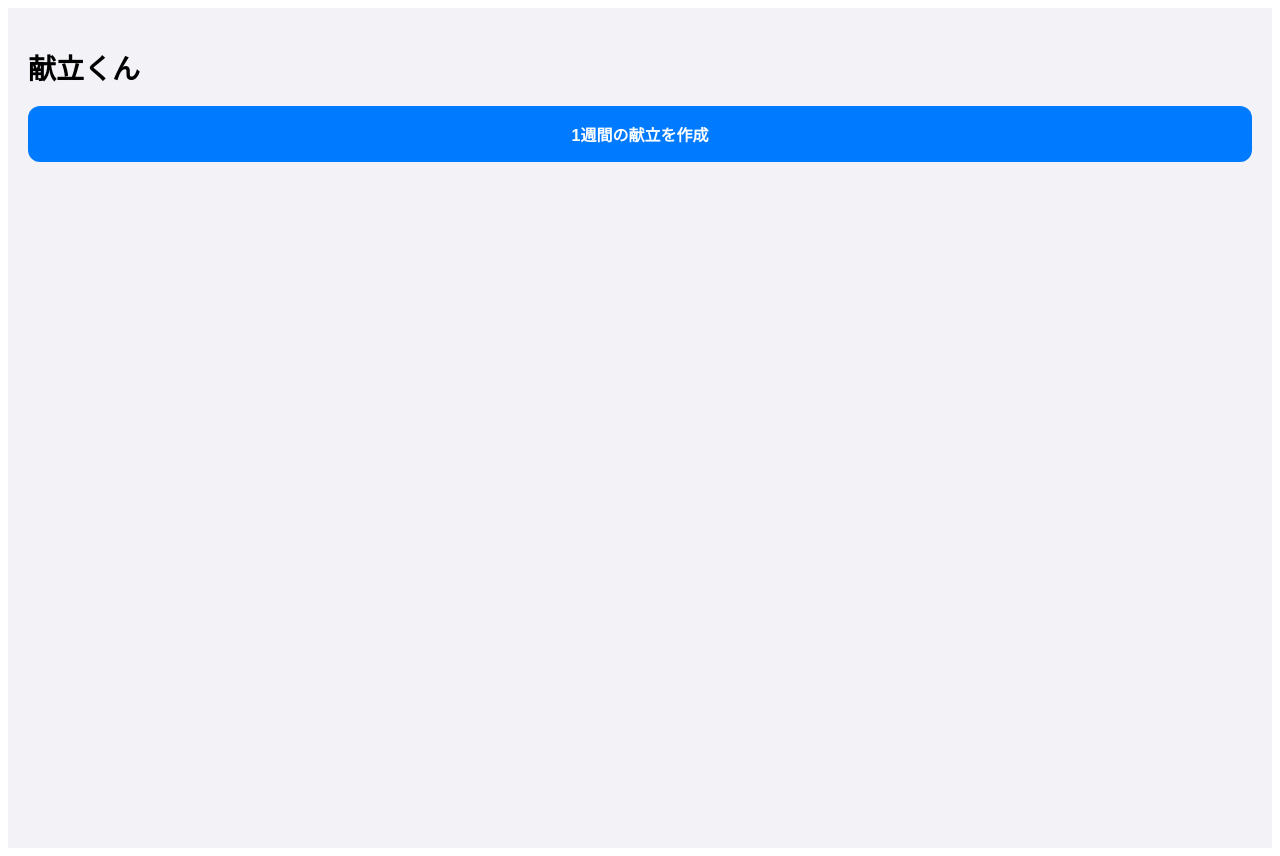
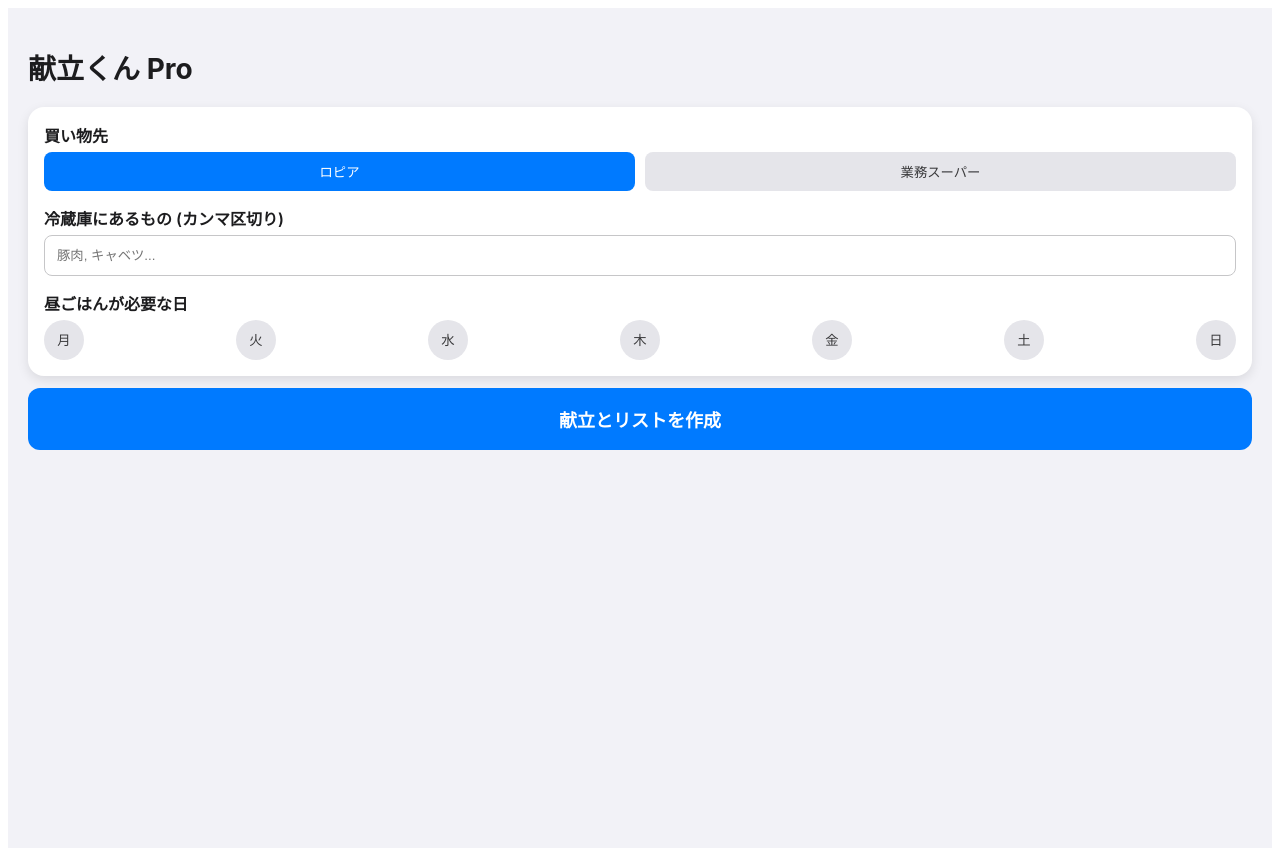
Before and after one commit to masao0508-wq/my-shopping-frontend, a React (Create React App) app: page / in a window 1280 px wide. Built offline with nearby package versions, Linux system fonts and the light colour scheme.

Commit message:
Update App.js

```diff
--- a/src/App.js
+++ b/src/App.js
@@ -3,52 +3,134 @@ import React, { useState } from 'react';
 function App() {
   const [data, setData] = useState(null);
   const [loading, setLoading] = useState(false);
+  const [store, setStore] = useState("ロピア");
+  const [stock, setStock] = useState("");
+  const [needsLunch, setNeedsLunch] = useState([]);
 
-  // あなたのRenderのURL
   const API_URL = "https://shopping-app-8egl.onrender.com";
+
+  const toggleLunch = (index) => {
+    setNeedsLunch(prev =>
+      prev.includes(index) ? prev.filter(i => i !== index) : [...prev, index]
+    );
+  };
 
   const generateMenu = async () => {
     setLoading(true);
     try {
-      // Render側の「/menu_ai」という窓口を呼ぶように修正
-      const res = await fetch(`${API_URL}/menu_ai`, {
+      const res = await fetch(`${API_URL}/generate_menu`, {
         method: 'POST',
         headers: { 'Content-Type': 'application/json' },
-        body: JSON.stringify({ stock: [], preference: "和食中心" })
+        body: JSON.stringify({
+          store: store,
+          stock: stock.split(",").map(s => s.trim()),
+          needs_lunch: needsLunch,
+          use_bento: true
+        })
       });
       const json = await res.json();
-      // Renderの返却値に合わせて「days」というデータを取り出す
-      setData(json.days);
+      if (json.error) throw new Error(json.error);
+      // 各メニューに初期状態として status="OK" を付与
+      const menuWithStatus = json.menu.map(m => ({ ...m, status: "OK" }));
+      setData({ ...json, menu: menuWithStatus });
     } catch (e) {
-      alert("エラーが発生しました。Renderが起動するまで1分ほど待ってから再度お試しください。");
+      alert("エラー: " + e.message);
     }
     setLoading(false);
   };
 
+  const toggleStatus = (index) => {
+    const newMenu = [...data.menu];
+    newMenu[index].status = newMenu[index].status === "OK" ? "NG" : "OK";
+    setData({ ...data, menu: newMenu });
+  };
+
   const cardStyle = {
     background: "white", borderRadius: "16px", padding: "16px", marginBottom: "12px",
-    boxShadow: "0 4px 12px rgba(0,0,0,0.1)", border: "none"
+    boxShadow: "0 4px 12px rgba(0,0,0,0.1)"
   };
 
   return (
-    <div style={{ background: "#f2f2f7", minHeight: "100vh", padding: "20px", fontFamily: "-apple-system, sans-serif" }}>
-      <h1 style={{ fontSize: "28px", fontWeight: "700" }}>献立くん</h1>
+    <div style={{ background: "#f2f2f7", minHeight: "100vh", padding: "20px", fontFamily: "-apple-system, sans-serif", color: "#1c1c1e" }}>
+      <h1 style={{ fontSize: "28px", fontWeight: "700", marginBottom: "20px" }}>献立くん Pro</h1>
 
-      <button onClick={generateMenu} style={{
-        width: "100%", padding: "16px", borderRadius: "12px", background: "#007AFF",
-        color: "white", fontSize: "16px", fontWeight: "600", border: "none", marginBottom: "20px"
+      {/* 設定エリア */}
+      <div style={cardStyle}>
+        <div style={{ marginBottom: "15px" }}>
+          <label style={{ display: "block", fontWeight: "600", marginBottom: "5px" }}>買い物先</label>
+          <div style={{ display: "flex", gap: "10px" }}>
+            {["ロピア", "業務スーパー"].map(s => (
+              <button key={s} onClick={() => setStore(s)} style={{
+                flex: 1, padding: "10px", borderRadius: "8px", border: "none",
+                background: store === s ? "#007AFF" : "#e5e5ea", color: store === s ? "white" : "#3a3a3c"
+              }}>{s}</button>
+            ))}
+          </div>
+        </div>
+
+        <div style={{ marginBottom: "15px" }}>
+          <label style={{ display: "block", fontWeight: "600", marginBottom: "5px" }}>冷蔵庫にあるもの (カンマ区切り)</label>
+          <input type="text" value={stock} onChange={(e) => setStock(e.target.value)} placeholder="豚肉, キャベツ..."
+            style={{ width: "100%", padding: "12px", borderRadius: "8px", border: "1px solid #c6c6c8", boxSizing: "border-box" }} />
+        </div>
+
+        <div>
+          <label style={{ display: "block", fontWeight: "600", marginBottom: "5px" }}>昼ごはんが必要な日</label>
+          <div style={{ display: "flex", justifyContent: "space-between" }}>
+            {["月", "火", "水", "木", "金", "土", "日"].map((d, i) => (
+              <button key={d} onClick={() => toggleLunch(i)} style={{
+                width: "40px", height: "40px", borderRadius: "20px", border: "none",
+                background: needsLunch.includes(i) ? "#34c759" : "#e5e5ea", color: needsLunch.includes(i) ? "white" : "#3a3a3c"
+              }}>{d}</button>
+            ))}
+          </div>
+        </div>
+      </div>
+
+      <button onClick={generateMenu} disabled={loading} style={{
+        width: "100%", padding: "18px", borderRadius: "12px", background: "#007AFF",
+        color: "white", fontSize: "18px", fontWeight: "700", border: "none", marginBottom: "20px", opacity: loading ? 0.6 : 1
       }}>
-        {loading ? "作成中..." : "1週間の献立を作成"}
+        {loading ? "AIが4人分を計算中..." : "献立とリストを作成"}
       </button>
 
       {data && (
         <>
-          <h2 style={{ fontSize: "20px" }}>献立リスト</h2>
-          {data.map((item, i) => (
-            <div key={i} style={cardStyle}>
-              <strong>{item.day}: {item.menu}</strong>
+          <div style={{ ...cardStyle, background: "#fff9c4" }}>
+            <div style={{ fontWeight: "700", fontSize: "18px" }}>📊 スコア: {data.score}/10</div>
+            <div style={{ fontSize: "14px", marginTop: "5px", color: "#555" }}>💡 {data.usage_tips}</div>
+          </div>
+
+          <h2 style={{ fontSize: "20px", fontWeight: "700", margin: "20px 0 10px" }}>1週間の献立（奥様チェック用）</h2>
+          {data.menu.map((m, i) => (
+            <div key={i} style={{ ...cardStyle, borderLeft: m.status === "NG" ? "8px solid #ff3b30" : "8px solid #34c759" }}>
+              <div style={{ display: "flex", justifyContent: "space-between", alignItems: "flex-start" }}>
+                <div>
+                  <span style={{ fontSize: "14px", color: "#8e8e93" }}>{m.day}曜日 {m.is_easy && "✨手抜き"}</span>
+                  <div style={{ fontSize: "18px", fontWeight: "700" }}>{m.name}</div>
+                  {m.lunch && <div style={{ fontSize: "14px", color: "#007AFF" }}>昼: {m.lunch}</div>}
+                </div>
+                <button onClick={() => toggleStatus(i)} style={{
+                  padding: "8px 16px", borderRadius: "20px", border: "none",
+                  background: m.status === "OK" ? "#34c759" : "#ff3b30", color: "white", fontWeight: "600"
+                }}>{m.status}</button>
+              </div>
+              <div style={{ marginTop: "10px", fontSize: "13px", color: "#48484a", background: "#f8f8f8", padding: "8px", borderRadius: "8px" }}>
+                🍱 <b>弁当:</b> {m.bento_tip}<br/>
+                🍖 <b>10代向け:</b> {m.volume_tip}
+              </div>
             </div>
           ))}
+
+          <h2 style={{ fontSize: "20px", fontWeight: "700", margin: "20px 0 10px" }}>🛒 買い物チェックリスト (4人分)</h2>
+          <div style={cardStyle}>
+            {data.shopping_list.map((item, i) => (
+              <div key={i} style={{ padding: "10px 0", borderBottom: "1px solid #e5e5ea", display: "flex", justifyContent: "space-between" }}>
+                <span>{item.item}</span>
+                <span style={{ fontWeight: "600" }}>{item.amount}</span>
+              </div>
+            ))}
+          </div>
         </>
       )}
     </div>
```
